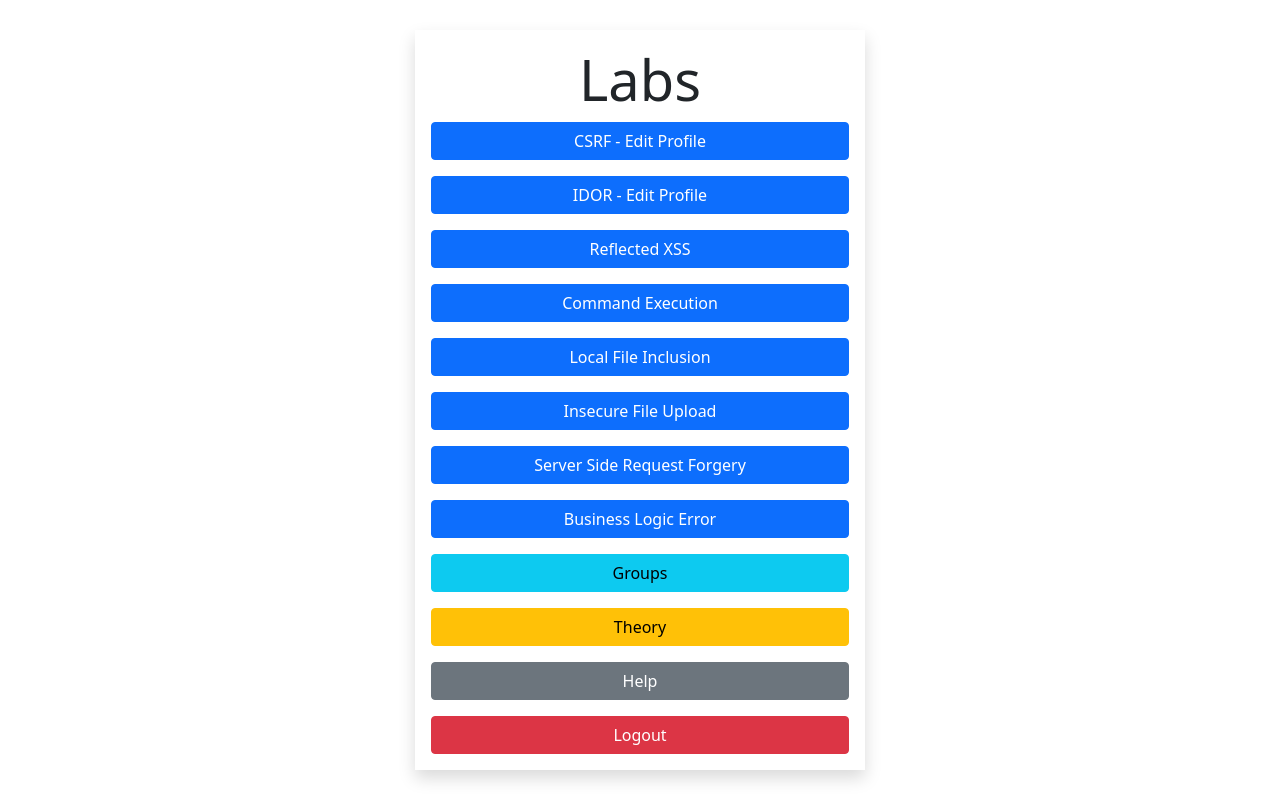
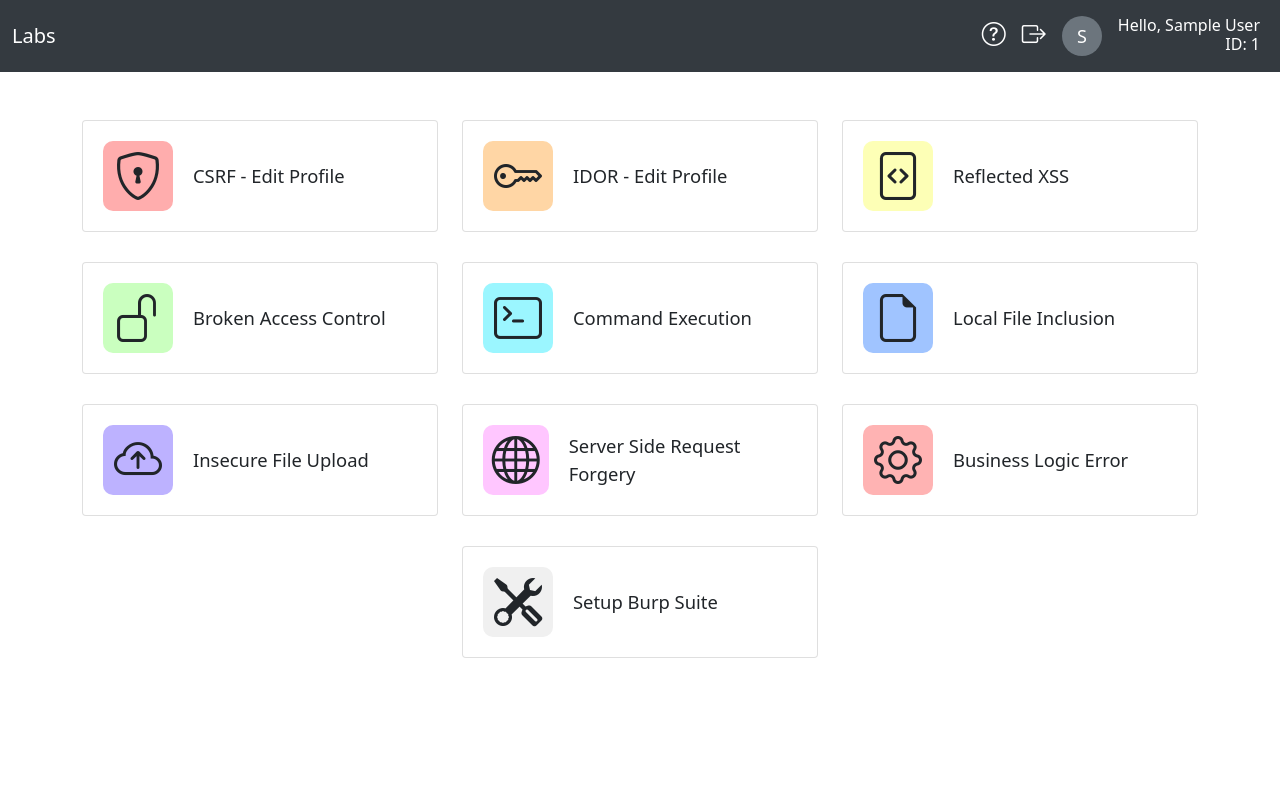
Before and after one commit to supermancyber/supermancyber, a PHP site: page /labs.php in a window 1280 px wide. Run offline with PHP 8.4, Linux system fonts and the light colour scheme; the visitor is signed in with stand-in values (Sample User, id 1).

Commit message:
UI update

```diff
--- a/labs.php
+++ b/labs.php
@@ -34,25 +34,150 @@ if (isset($_SESSION['id']) && isset($_SESSION['fname'])) {
         <link href="https://cdn.jsdelivr.net/npm/bootstrap@5.1.3/dist/css/bootstrap.min.css" rel="stylesheet" integrity="sha384-1BmE4kWBq78iYhFldvKuhfTAU6auU8tT94WrHftjDbrCEXSU1oBoqyl2QvZ6jIW3" crossorigin="anonymous">
         <link rel="stylesheet" type="text/css" href="css/style.css">
         <style>
-
+            .profile-icon {
+                width: 40px;
+                height: 40px;
+                border-radius: 50%;
+                background-color: #6c757d;
+                color: #fff;
+                display: flex;
+                justify-content: center;
+                align-items: center;
+                font-size: 18px;
+            }
+            .navbar-custom {
+                background-color: #343a40;
+            }
+            .navbar-custom .navbar-brand, .navbar-custom .nav-link {
+                color: #ffffff;
+            }
+            .card-custom {
+                margin-bottom: 30px;
+            }
+            .card-custom .card-body {
+                display: flex;
+                align-items: center;
+                justify-content: center;
+                height: 150px;
+            }
+            .center {
+                display: flex;
+                justify-content: center;
+                align-items: center;
+                height: 100%;
+            }
+            .menu-icon {
+                font-size: 3rem;
+            }
+            .card-link {
+                text-decoration: none;
+                color: inherit;
+                display: flex;
+                align-items: center;
+                height: 100%;
+                padding: 20px;
+            }
+            .card-link:hover {
+                text-decoration: none;
+                color: inherit;
+                background-color: #f8f9fa;
+            }
+            .icon-box {
+                width: 70px;
+                height: 70px;
+                display: flex;
+                justify-content: center;
+                align-items: center;
+                border-radius: 10px;
+                margin-right: 20px;
+            }
+            .icon-box-1 { background-color: #ffadad; }
+            .icon-box-2 { background-color: #ffd6a5; }
+            .icon-box-3 { background-color: #fdffb6; }
+            .icon-box-4 { background-color: #caffbf; }
+            .icon-box-5 { background-color: #9bf6ff; }
+            .icon-box-6 { background-color: #a0c4ff; }
+            .icon-box-7 { background-color: #bdb2ff; }
+            .icon-box-8 { background-color: #ffc6ff; }
+            .icon-box-9 { background-color: #ffb3b3; }
+            .icon-box-10 { background-color: #f0f0f0; }
+            .nav-text {
+                font-size: 1rem;
+                line-height: 1.2;
+            }
+            .card-text {
+                font-size: 1.15rem;
+            }
         </style>
+        <link rel="stylesheet" href="https://cdnjs.cloudflare.com/ajax/libs/bootstrap-icons/1.8.1/font/bootstrap-icons.min.css">
     </head>
     <body>
-        <div class="d-flex justify-content-center align-items-center vh-100">
-            <div class="shadow w-450 p-3 text-center d-flex flex-column">
-                <h3 class="display-4">Labs</h3>
-                <a href="csrf-edit-profile.php" class="btn btn-primary btn-block mb-3">CSRF - Edit Profile</a>
-                <a href="idor-edit-profile.php" class="btn btn-primary btn-block mb-3">IDOR - Edit Profile</a>
-                <a href="reflected-xss.php" class="btn btn-primary btn-block mb-3">Reflected XSS</a>
-                <a href="command-exec.php" class="btn btn-primary btn-block mb-3">Command Execution</a>
-                <a href="local-file-inclusion.php" class="btn btn-primary btn-block mb-3">Local File Inclusion</a>
-                <a href="insecure-file-upload.php" class="btn btn-primary btn-block mb-3">Insecure File Upload</a>
-                <a href="ssrf.php" class="btn btn-primary btn-block mb-3">Server Side Request Forgery</a>
-                <a href="business-logic-error.php" class="btn btn-primary btn-block mb-3">Business Logic Error</a>
-                <a href="groups.php" class="btn btn-info btn-block mb-3">Groups</a>
-                <a href="theory.php" class="btn btn-warning btn-block mb-3">Theory</a>
-                <a href="help.php" class="btn btn-secondary btn-block mb-3">Help</a>
-                <a href="logout.php" class="btn btn-danger">Logout</a>
+        <!-- Top Navigation Bar -->
+        <nav class="navbar navbar-expand-lg navbar-custom">
+            <div class="container-fluid">
+                <a class="navbar-brand mx-auto" href="#">Labs</a>
+                <div class="collapse navbar-collapse justify-content-end">
+                    <ul class="navbar-nav">
+                        <li class="nav-item">
+                            <a class="nav-link" href="help.php">
+                                <i class="bi bi-question-circle" style="font-size: 1.5rem;"></i>
+                            </a>
+                        </li>
+                        <li class="nav-item">
+                            <a class="nav-link" href="logout.php">
+                                <i class="bi bi-box-arrow-right" style="font-size: 1.5rem;"></i>
+                            </a>
+                        </li>
+                        <li class="nav-item">
+                            <a class="nav-link" href="#">
+                                <div class="profile-icon">
+                                    <?php echo strtoupper(substr($_SESSION['fname'], 0, 1)); ?>
+                                </div>
+                            </a>
+                        </li>
+                        <li class="nav-item">
+                            <span class="nav-link nav-text">
+                                Hello, <?php echo($_SESSION['fname']); ?>
+                                <br>
+                                <span class="text-end d-block">ID: <?php echo($_SESSION['id']); ?></span>
+                            </span>
+                        </li>
+                    </ul>
+                </div>
+            </div>
+        </nav>
+
+        <!-- Main Content -->
+        <div class="container my-5">
+            <div class="row justify-content-center">
+                <?php
+                $menuItems = [
+                    ["theory/csrf.php", "CSRF - Edit Profile", "bi bi-shield-lock", "icon-box-1"],
+                    ["theory/idor.php", "IDOR - Edit Profile", "bi bi-key", "icon-box-2"],
+                    ["theory/xss.php", "Reflected XSS", "bi bi-file-code", "icon-box-3"],
+                    ["theory/bac.php", "Broken Access Control", "bi bi-unlock", "icon-box-4"],
+                    ["theory/command-execution.php", "Command Execution", "bi bi-terminal", "icon-box-5"],
+                    ["theory/lfi.php", "Local File Inclusion", "bi bi-file-earmark", "icon-box-6"],
+                    ["theory/insecure-file-upload.php", "Insecure File Upload", "bi bi-cloud-arrow-up", "icon-box-7"],
+                    ["theory/ssrf.php", "Server Side Request Forgery", "bi bi-globe", "icon-box-8"],
+                    ["theory/business-logic-error.php", "Business Logic Error", "bi bi-gear", "icon-box-9"],
+                    ["theory/setup-burp-suite.php", "Setup Burp Suite", "bi bi-tools", "icon-box-10"],
+                ];
+
+                foreach ($menuItems as $index => $item) {
+                    $iconBoxClass = isset($item[3]) ? $item[3] : '';
+                    echo '<div class="col-md-4 card-custom">
+                            <div class="card">
+                                <a href="'.$item[0].'" class="card-link">
+                                    <div class="icon-box '.$iconBoxClass.'">
+                                        <i class="'.$item[2].' menu-icon"></i>
+                                    </div>
+                                    <div class="card-text">'.$item[1].'</div>
+                                </a>
+                            </div>
+                          </div>';
+                }
+                ?>
             </div>
         </div>
     </body>
--- a/theory/bac.php
+++ b/theory/bac.php
@@ -127,7 +127,7 @@ if (isset($_SESSION['id']) && isset($_SESSION['fname'])) {
                     </video>
                 </div>
             </div>
-            <br><br><a href="../theory.php" class="btn btn-secondary">Back</a>
+            <br><br><a href="../labs.php" class="btn btn-secondary">Back</a>
         </div>
     </div>
 
--- a/theory/business-logic-error.php
+++ b/theory/business-logic-error.php
@@ -101,7 +101,7 @@ if (isset($_SESSION['id']) && isset($_SESSION['fname'])) {
                     </video>
                 </div>
             </div>
-            <br><br><a href="../theory.php" class="btn btn-secondary">Back</a>
+            <br><br><a href="../labs.php" class="btn btn-secondary">Back</a>
         </div>
     </div>
 
--- a/theory/command-execution.php
+++ b/theory/command-execution.php
@@ -80,7 +80,7 @@ if (isset($_SESSION['id']) && isset($_SESSION['fname'])) {
                     </video>
                 </div>
             </div>
-            <br><br><a href="../theory.php" class="btn btn-secondary">Back</a>
+            <br><br><a href="../labs.php" class="btn btn-secondary">Back</a>
         </div>
     </div>
 
--- a/theory/csrf.php
+++ b/theory/csrf.php
@@ -105,7 +105,7 @@ if (isset($_SESSION['id']) && isset($_SESSION['fname'])) {
                     </video>
                 </div>
             </div>
-            <br><br><a href="../theory.php" class="btn btn-secondary">Back</a>
+            <br><br><a href="../labs.php" class="btn btn-secondary">Back</a>
         </div>
     </div>
 
--- a/theory/idor.php
+++ b/theory/idor.php
@@ -94,7 +94,7 @@ if (isset($_SESSION['id']) && isset($_SESSION['fname'])) {
                     </video>
                 </div>
             </div>
-            <br><br><a href="../theory.php" class="btn btn-secondary">Back</a>
+            <br><br><a href="../labs.php" class="btn btn-secondary">Back</a>
         </div>
     </div>
 
--- a/theory/insecure-file-upload.php
+++ b/theory/insecure-file-upload.php
@@ -87,7 +87,7 @@ if (isset($_SESSION['id']) && isset($_SESSION['fname'])) {
                     </video>
                 </div>
             </div>
-            <br><br><a href="../theory.php" class="btn btn-secondary">Back</a>
+            <br><br><a href="../labs.php" class="btn btn-secondary">Back</a>
         </div>
     </div>
 
--- a/theory/lfi.php
+++ b/theory/lfi.php
@@ -88,7 +88,7 @@ if (isset($_SESSION['id']) && isset($_SESSION['fname'])) {
                     </video>
                 </div>
             </div>
-            <br><br><a href="../theory.php" class="btn btn-secondary">Back</a>
+            <br><br><a href="../labs.php" class="btn btn-secondary">Back</a>
         </div>
     </div>
 
--- a/theory/setup-burp-suite.php
+++ b/theory/setup-burp-suite.php
@@ -105,7 +105,7 @@ if (isset($_SESSION['id']) && isset($_SESSION['fname'])) {
                 <div class="d-flex flex-column">
                     <img src="../photos/multi-account-container.png" width=300px>
                 </div>
-                <br><br><a href="../theory.php" class="btn btn-secondary">Back</a>
+                <br><br><a href="../labs.php" class="btn btn-secondary">Back</a>
             </div>
         </div>
     </body>
--- a/theory/ssrf.php
+++ b/theory/ssrf.php
@@ -86,7 +86,7 @@ if (isset($_SESSION['id']) && isset($_SESSION['fname'])) {
                     </video>
                 </div>
             </div>
-            <br><br><a href="../theory.php" class="btn btn-secondary">Back</a>
+            <br><br><a href="../labs.php" class="btn btn-secondary">Back</a>
         </div>
     </div>
 
--- a/theory/xss.php
+++ b/theory/xss.php
@@ -93,7 +93,7 @@ if (isset($_SESSION['id']) && isset($_SESSION['fname'])) {
                     </video>
                 </div>
             </div>
-            <br><br><a href="../theory.php" class="btn btn-secondary">Back</a>
+            <br><br><a href="../labs.php" class="btn btn-secondary">Back</a>
         </div>
     </div>
 
```
Also changed, not shown: help.php (+3 -4 lines), theory.php (deleted, +0 -63 lines), photos/help.png (added), photos/logout.png (added), 1 other file.
